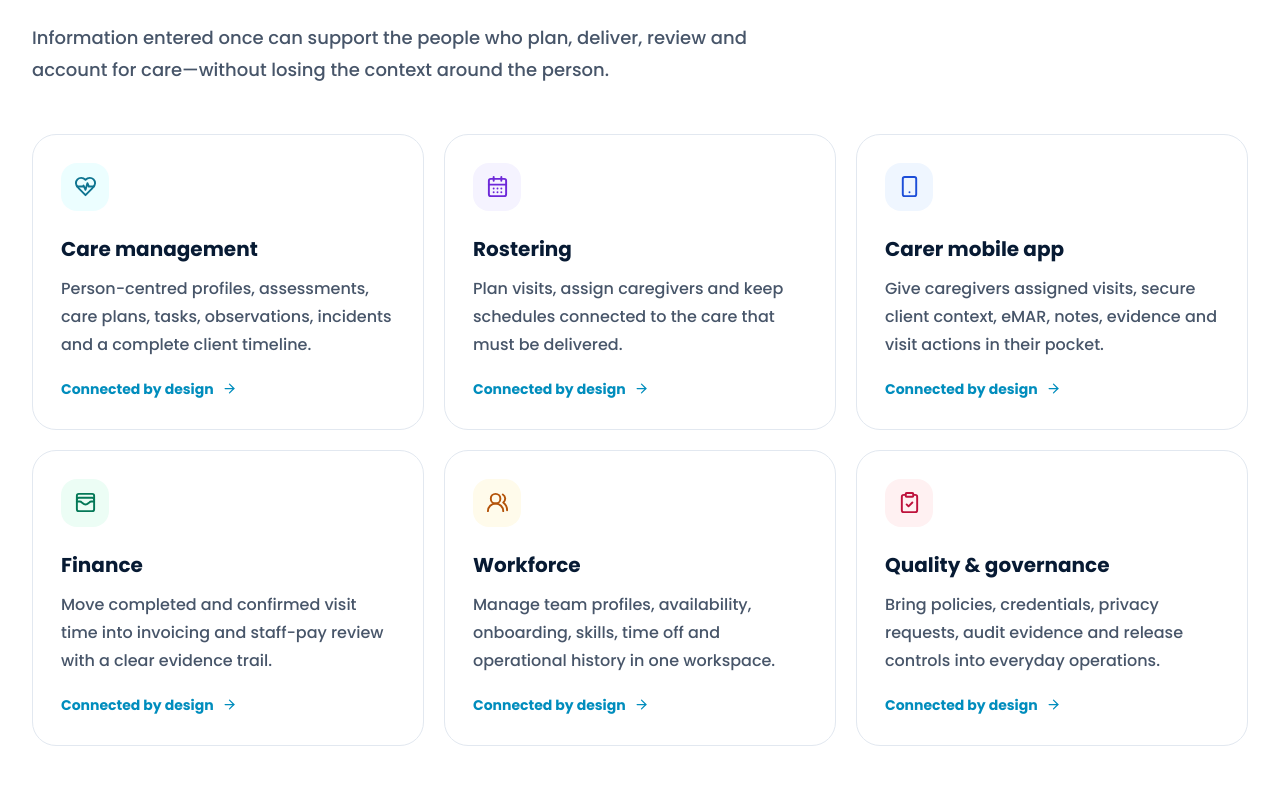
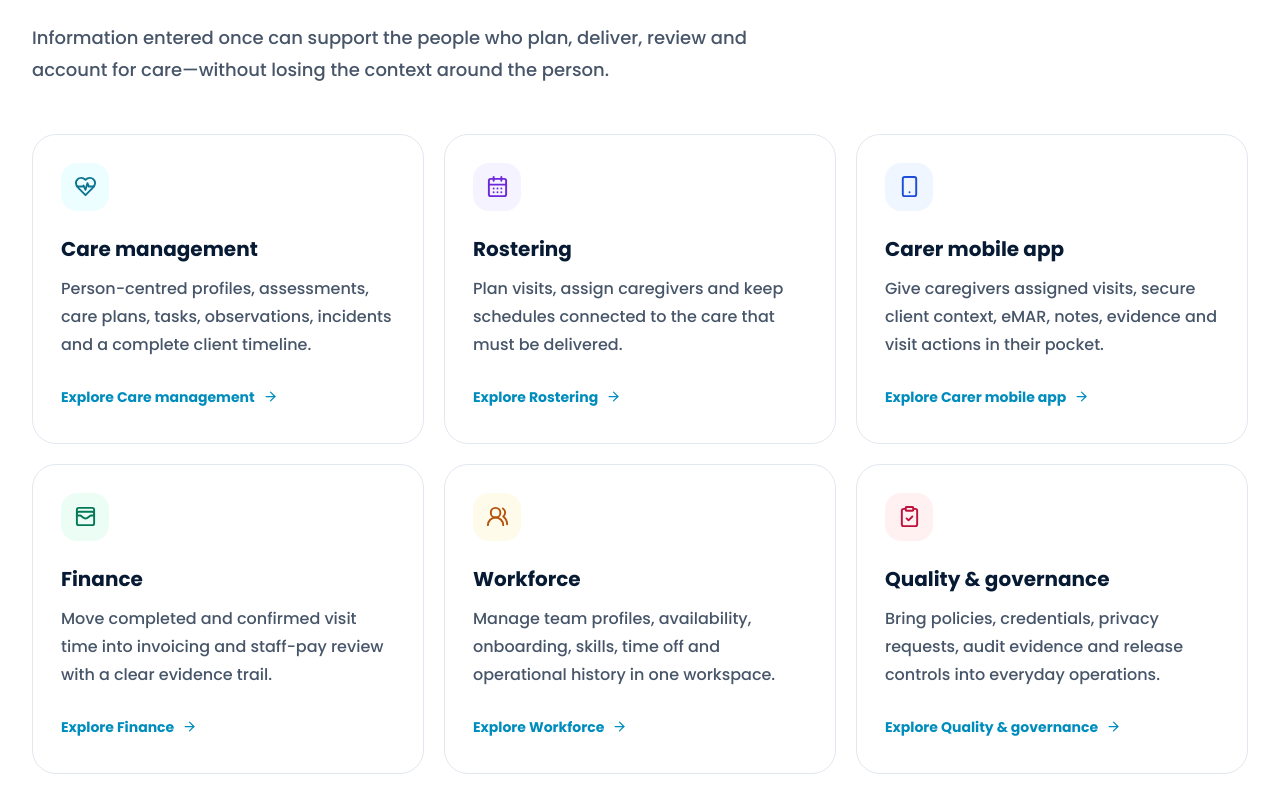
Before and after one commit to aniprotech/Birdie, a React (Vite) app in the folder AniProTech_UI-main/: page / in a window 1280 px wide. Shown: the part 1280-2080 px from the top of the page. Built offline with nearby package versions, Linux system fonts and the light colour scheme; no server answers.

Commit message:
Connect landing platform cards

```diff
--- a/AniProTech_UI-main/seo.config.mjs
+++ b/AniProTech_UI-main/seo.config.mjs
@@ -2,6 +2,12 @@ export const siteUrl = "https://caremonitor.aniprotech.com";
 export const siteName = "Caremonitor by Aniprotech";
 export const publicRoutes = [
   { path: "/", changefreq: "weekly", priority: "1.0" },
+  { path: "/platform/care-management", changefreq: "monthly", priority: "0.8" },
+  { path: "/platform/rostering", changefreq: "monthly", priority: "0.8" },
+  { path: "/platform/carer-mobile-app", changefreq: "monthly", priority: "0.8" },
+  { path: "/platform/finance", changefreq: "monthly", priority: "0.8" },
+  { path: "/platform/workforce", changefreq: "monthly", priority: "0.8" },
+  { path: "/platform/quality-governance", changefreq: "monthly", priority: "0.8" },
   { path: "/privacy", changefreq: "monthly", priority: "0.5" },
   { path: "/terms", changefreq: "monthly", priority: "0.5" },
   { path: "/account-deletion", changefreq: "monthly", priority: "0.5" },
--- a/AniProTech_UI-main/src/App.jsx
+++ b/AniProTech_UI-main/src/App.jsx
@@ -69,6 +69,7 @@ import ClientsCalendarIndex from "./pages/Clients/ViewClients/Calendar/ClientsCa
 import ClientPortal from "./pages/Portal/ClientPortal";
 import PublicInfoPage from "./pages/Public/PublicInfoPage";
 import PublicHomePage from "./pages/Public/PublicHomePage";
+import PublicPlatformPage from "./pages/Public/PublicPlatformPage";
 import ClientsCareTeamIndex from "./pages/Clients/ViewClients/Clients/ClientsCareTeamIndex";
 import CarePlanIndex from "./pages/Clients/ViewClients/CarePlan/CarePlanIndex";
 import SocialSupportAssessment from "./pages/Clients/ViewClients/CarePlan/InitialAssessments/SocialSupportAssessment";
@@ -119,6 +120,7 @@ import AddMedicationForm from "./pages/Clients/ViewClients/Medication/AddMedicat
 
 const router = createBrowserRouter([
     { path: "/", element: <PublicHomePage /> },
+    { path: "/platform/:product", element: <PublicPlatformPage /> },
     { path: "/privacy", element: <PublicInfoPage kind="privacy" /> },
     { path: "/terms", element: <PublicInfoPage kind="terms" /> },
     { path: "/account-deletion", element: <PublicInfoPage kind="deletion" /> },
--- a/AniProTech_UI-main/src/pages/Public/PublicHomePage.jsx
+++ b/AniProTech_UI-main/src/pages/Public/PublicHomePage.jsx
@@ -36,12 +36,12 @@ const schema = {
 };
 
 const modules = [
-    { icon: HeartPulse, title: "Care management", text: "Person-centred profiles, assessments, care plans, tasks, observations, incidents and a complete client timeline.", color: "bg-cyan-50 text-cyan-700" },
-    { icon: CalendarDays, title: "Rostering", text: "Plan visits, assign caregivers and keep schedules connected to the care that must be delivered.", color: "bg-violet-50 text-violet-700" },
-    { icon: Smartphone, title: "Carer mobile app", text: "Give caregivers assigned visits, secure client context, eMAR, notes, evidence and visit actions in their pocket.", color: "bg-blue-50 text-blue-700" },
-    { icon: WalletCards, title: "Finance", text: "Move completed and confirmed visit time into invoicing and staff-pay review with a clear evidence trail.", color: "bg-emerald-50 text-emerald-700" },
-    { icon: UsersRound, title: "Workforce", text: "Manage team profiles, availability, onboarding, skills, time off and operational history in one workspace.", color: "bg-amber-50 text-amber-700" },
-    { icon: ClipboardCheck, title: "Quality & governance", text: "Bring policies, credentials, privacy requests, audit evidence and release controls into everyday operations.", color: "bg-rose-50 text-rose-700" },
+    { icon: HeartPulse, title: "Care management", path: "/platform/care-management", text: "Person-centred profiles, assessments, care plans, tasks, observations, incidents and a complete client timeline.", color: "bg-cyan-50 text-cyan-700" },
+    { icon: CalendarDays, title: "Rostering", path: "/platform/rostering", text: "Plan visits, assign caregivers and keep schedules connected to the care that must be delivered.", color: "bg-violet-50 text-violet-700" },
+    { icon: Smartphone, title: "Carer mobile app", path: "/platform/carer-mobile-app", text: "Give caregivers assigned visits, secure client context, eMAR, notes, evidence and visit actions in their pocket.", color: "bg-blue-50 text-blue-700" },
+    { icon: WalletCards, title: "Finance", path: "/platform/finance", text: "Move completed and confirmed visit time into invoicing and staff-pay review with a clear evidence trail.", color: "bg-emerald-50 text-emerald-700" },
+    { icon: UsersRound, title: "Workforce", path: "/platform/workforce", text: "Manage team profiles, availability, onboarding, skills, time off and operational history in one workspace.", color: "bg-amber-50 text-amber-700" },
+    { icon: ClipboardCheck, title: "Quality & governance", path: "/platform/quality-governance", text: "Bring policies, credentials, privacy requests, audit evidence and release controls into everyday operations.", color: "bg-rose-50 text-rose-700" },
 ];
 
 const journeys = [
@@ -139,7 +139,7 @@ export default function PublicHomePage() {
             <div className="mx-auto max-w-7xl px-5 lg:px-8">
                 <div className="max-w-3xl"><SectionLabel>The Caremonitor platform</SectionLabel><h2 className="mt-4 text-3xl font-bold tracking-tight sm:text-5xl">Everything your care operation needs to work as one.</h2><p className="mt-5 text-lg leading-8 text-slate-600">Information entered once can support the people who plan, deliver, review and account for care—without losing the context around the person.</p></div>
                 <div className="mt-12 grid gap-5 md:grid-cols-2 lg:grid-cols-3">
-                    {modules.map(({ icon: Icon, title, text, color }) => <article key={title} className="group rounded-3xl border border-slate-200 bg-white p-7 transition duration-300 hover:-translate-y-1 hover:border-cyan-200 hover:shadow-xl"><span className={`grid h-12 w-12 place-items-center rounded-2xl ${color}`}><Icon size={23} /></span><h3 className="mt-6 text-xl font-bold">{title}</h3><p className="mt-3 leading-7 text-slate-600">{text}</p><span className="mt-5 inline-flex items-center gap-2 text-sm font-bold text-[#008dbd]">Connected by design <ArrowRight size={15} className="transition group-hover:translate-x-1" /></span></article>)}
+                    {modules.map(({ icon: Icon, title, path, text, color }) => <article key={title} className="group flex flex-col rounded-3xl border border-slate-200 bg-white p-7 transition duration-300 hover:-translate-y-1 hover:border-cyan-200 hover:shadow-xl"><span className={`grid h-12 w-12 place-items-center rounded-2xl ${color}`}><Icon size={23} /></span><h3 className="mt-6 text-xl font-bold">{title}</h3><p className="mt-3 flex-1 leading-7 text-slate-600">{text}</p><Link to={path} aria-label={`Learn more about ${title}`} className="mt-5 inline-flex w-fit items-center gap-2 rounded-lg py-2 text-sm font-bold text-[#008dbd] transition hover:text-[#006d93] focus:outline-none focus:ring-2 focus:ring-cyan-500 focus:ring-offset-2">Explore {title} <ArrowRight size={15} className="transition group-hover:translate-x-1" /></Link></article>)}
                 </div>
             </div>
         </section>
--- /dev/null
+++ b/AniProTech_UI-main/src/pages/Public/PublicPlatformPage.jsx
@@ -0,0 +1,75 @@
+import { Link, Navigate, useParams } from "react-router-dom";
+import { ArrowLeft, ArrowRight, CheckCircle2 } from "lucide-react";
+import SeoMeta from "../../components/Common/SeoMeta";
+
+const products = {
+    "care-management": {
+        title: "Care management",
+        intro: "Keep the complete care record centred on the person and available to the authorised team.",
+        points: ["Client profiles, assessments and care plans", "Tasks, observations, incidents and notes", "Medication support and complete timelines", "Shared context across office and mobile workflows"],
+    },
+    rostering: {
+        title: "Rostering",
+        intro: "Plan visits, assign the right caregivers and follow delivery from schedule to verified actual time.",
+        points: ["Create recurring and one-off visits", "Assign caregivers using availability and service context", "See scheduled, in-progress and completed work", "Connect verified visit time to finance review"],
+    },
+    "carer-mobile-app": {
+        title: "Carer mobile app",
+        intro: "Give care professionals the visit information and recording tools they need while working in the community.",
+        points: ["Assigned visits and secure client context", "Location-aware check-in and check-out", "Care tasks, eMAR, notes, incidents and photos", "Offline retry with clear synchronisation status"],
+    },
+    finance: {
+        title: "Finance",
+        intro: "Turn approved delivery evidence into clear invoicing and staff-pay review workflows.",
+        points: ["Review scheduled and actual visit time", "Resolve discrepancies before confirmation", "Maintain client and caregiver rates", "Preserve an auditable path from visit to payment"],
+    },
+    workforce: {
+        title: "Workforce",
+        intro: "Manage the people, availability and assurance information behind reliable care delivery.",
+        points: ["Team profiles, roles and employment details", "Availability, time off and assigned clients", "Onboarding, skills and credentials", "Operational history and accountable updates"],
+    },
+    "quality-governance": {
+        title: "Quality & governance",
+        intro: "Bring quality evidence, privacy controls and human oversight into normal daily operations.",
+        points: ["Cases, policies, credentials and audit evidence", "Role-based access and accountable actions", "Privacy, retention and subject-request workflows", "Human-reviewed assistance and release controls"],
+    },
+};
+
+export default function PublicPlatformPage() {
+    const { product } = useParams();
+    const detail = products[product];
+    if (!detail) return <Navigate to="/" replace />;
+    const description = `${detail.title} in Caremonitor by Aniprotech. ${detail.intro}`;
+
+    return <main className="min-h-screen bg-[#f5fbfd] font-poppins text-[#071A33]">
+        <SeoMeta title={`${detail.title} | Caremonitor by Aniprotech`} description={description} path={`/platform/${product}`} />
+        <header className="border-b border-white/10 bg-[#071A33]">
+            <div className="mx-auto flex max-w-6xl items-center justify-between gap-4 px-5 py-4 lg:px-8">
+                <Link to="/" aria-label="Caremonitor home"><img src="/brand-logo.png" alt="Caremonitor by Aniprotech" className="w-32 rounded-lg sm:w-44" /></Link>
+                <Link to="/login" className="inline-flex items-center gap-2 rounded-full bg-[#00b8e9] px-5 py-3 text-sm font-bold text-[#071A33]">Sign in <ArrowRight size={16} /></Link>
+            </div>
+        </header>
+        <section className="relative overflow-hidden bg-[#071A33] px-5 py-16 text-white sm:py-24">
+            <div className="absolute -right-24 top-0 h-80 w-80 rounded-full bg-cyan-500/20 blur-3xl" />
+            <div className="relative mx-auto max-w-6xl">
+                <Link to="/#platform" className="inline-flex items-center gap-2 text-sm font-bold text-cyan-300"><ArrowLeft size={16} /> Back to platform</Link>
+                <p className="mt-12 text-sm font-bold uppercase tracking-[0.18em] text-cyan-300">Caremonitor platform</p>
+                <h1 className="mt-4 max-w-4xl text-4xl font-bold tracking-tight sm:text-6xl">{detail.title}</h1>
+                <p className="mt-6 max-w-3xl text-lg leading-8 text-slate-300 sm:text-xl">{detail.intro}</p>
+            </div>
+        </section>
+        <section className="px-5 py-16 sm:py-20">
+            <div className="mx-auto grid max-w-6xl gap-10 lg:grid-cols-[1.2fr_0.8fr]">
+                <div className="rounded-3xl bg-white p-7 shadow-sm ring-1 ring-slate-200 sm:p-10">
+                    <h2 className="text-2xl font-bold sm:text-3xl">What your team can do</h2>
+                    <ul className="mt-8 grid gap-5 sm:grid-cols-2">{detail.points.map((point) => <li key={point} className="flex gap-3 rounded-2xl bg-slate-50 p-5"><CheckCircle2 className="mt-0.5 flex-none text-emerald-600" size={21} /><span className="leading-7 text-slate-700">{point}</span></li>)}</ul>
+                </div>
+                <aside className="rounded-3xl bg-[#00b8e9] p-7 text-[#071A33] sm:p-10">
+                    <h2 className="text-2xl font-bold">See it in your workflow</h2>
+                    <p className="mt-4 leading-7 text-[#083a52]">Open your secure workspace or contact our team to discuss how this module supports your organisation.</p>
+                    <div className="mt-8 flex flex-col gap-3"><Link to="/login" className="inline-flex items-center justify-center gap-2 rounded-full bg-[#071A33] px-5 py-3 font-bold text-white">Open Caremonitor <ArrowRight size={17} /></Link><Link to="/support" className="inline-flex items-center justify-center rounded-full border border-[#071A33]/30 px-5 py-3 font-bold">Contact support</Link></div>
+                </aside>
+            </div>
+        </section>
+    </main>;
+}
```
Also changed, not shown: 1 other file (tests, documents, lock files or other folders).
